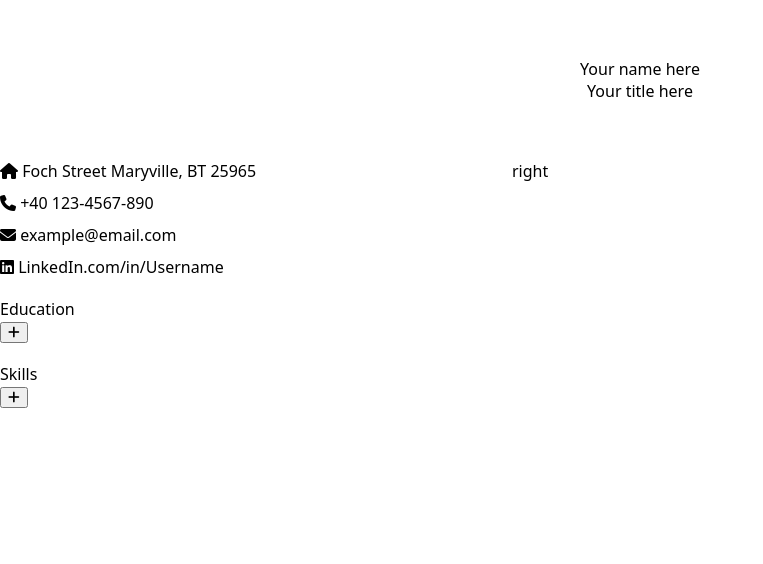
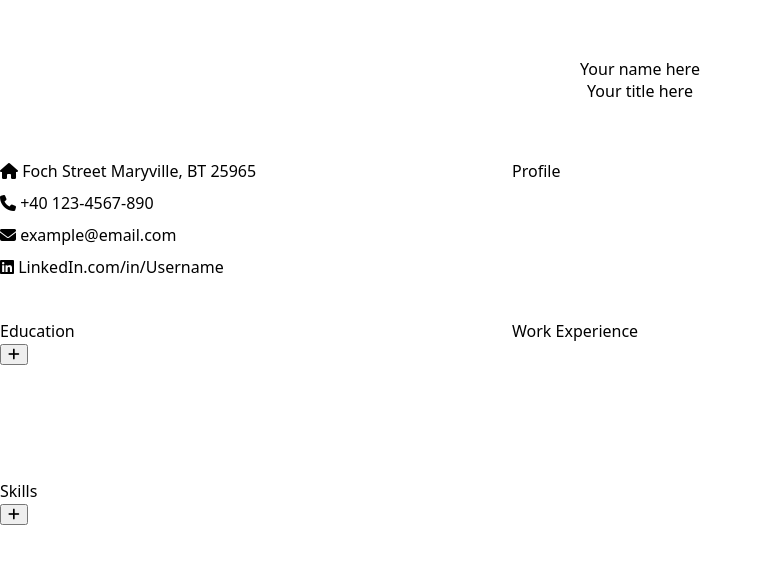
Before and after one commit to alleizon/cv-application, a React (Create React App) app: page / in a window 1280 px wide. Shown: the top 564 px of the page, without its empty margins (0-763 px from the left). Built offline with nearby package versions, Linux system fonts and the light colour scheme.

Commit message:
changed grid layout and added BodyRight components

```diff
--- a/src/App.js
+++ b/src/App.js
@@ -19,7 +19,7 @@ export default class App extends Component {
 const AppS = styled.div`
   display: grid;
   height: 100vh;
-  grid-template-rows: 20% 80%;
+  grid-template-rows: 20% 20% 20% 40%;
   grid-template-columns: 40% 60%;
 `;
 
--- a/src/components/BodyLeft/BodyLeft.js
+++ b/src/components/BodyLeft/BodyLeft.js
@@ -1,4 +1,3 @@
-import styled from "styled-components";
 import { Component } from "react";
 import Contact from "./Contact/Contact";
 import Education from "./Education/Education";
@@ -7,17 +6,11 @@ import Skills from "./Skills/Skills";
 export default class BodyLeft extends Component {
   render() {
     return (
-      <BodyLeftS id="body-left">
+      <>
         <Contact />
         <Education />
         <Skills />
-      </BodyLeftS>
+      </>
     );
   }
 }
-
-const BodyLeftS = styled.div`
-  display: flex;
-  flex-direction: column;
-  gap: 20px;
-`;
--- a/src/components/BodyLeft/Contact/Contact.js
+++ b/src/components/BodyLeft/Contact/Contact.js
@@ -25,4 +25,6 @@ const ContactS = styled.div`
   display: flex;
   flex-direction: column;
   gap: 10px;
+  grid-row: 2 / 3;
+  grid-column: 1 / 2;
 `;
--- a/src/components/BodyLeft/Education/Education.js
+++ b/src/components/BodyLeft/Education/Education.js
@@ -1,4 +1,5 @@
 import { Component, Fragment } from "react";
+import styled from "styled-components";
 import EducationField from "./EducationField";
 import EducationForm from "./EducationForm";
 
@@ -49,7 +50,7 @@ export default class Education extends Component {
 
   render() {
     return (
-      <div>
+      <DivS id="education">
         <h1>Education</h1>
         {this.state.entries.map((item) => (
           <Fragment key={item.id}>{item.component}</Fragment>
@@ -64,7 +65,12 @@ export default class Education extends Component {
             <i className="fa-solid fa-plus"></i>
           </button>
         )}
-      </div>
+      </DivS>
     );
   }
 }
+
+const DivS = styled.div`
+  grid-row: 3 / 4;
+  grid-column: 1 / 2;
+`;
--- a/src/components/BodyLeft/Skills/Skills.js
+++ b/src/components/BodyLeft/Skills/Skills.js
@@ -66,7 +66,7 @@ export default class Skills extends Component {
 
   render() {
     return (
-      <DivS>
+      <DivS id="skills">
         <h1>Skills</h1>
         <ul>
           {this.state.skills.map((skill) => (
@@ -95,4 +95,7 @@ export default class Skills extends Component {
   }
 }
 
-const DivS = styled.div``;
+const DivS = styled.div`
+  grid-row: 4 / 5;
+  grid-column: 1 / 2;
+`;
--- a/src/components/BodyRight/BodyRight.js
+++ b/src/components/BodyRight/BodyRight.js
@@ -1,7 +1,14 @@
 import { Component } from "react";
+import Profile from "./Profile/Profile";
+import Work from "./Work/Work";
 
 export default class BodyRight extends Component {
   render() {
-    return <div id="body-right">right</div>;
+    return (
+      <>
+        <Profile />
+        <Work />
+      </>
+    );
   }
 }
--- /dev/null
+++ b/src/components/BodyRight/Profile/Profile.js
@@ -0,0 +1,22 @@
+import { Component } from "react";
+import styled from "styled-components";
+
+export default class Profile extends Component {
+  constructor() {
+    super();
+    this.state = {};
+  }
+
+  render() {
+    return (
+      <DivS id="profile">
+        <h1>Profile</h1>
+      </DivS>
+    );
+  }
+}
+
+const DivS = styled.div`
+  grid-row: 2 / 3;
+  grid-column: 2 / 3;
+`;
--- /dev/null
+++ b/src/components/BodyRight/Work/Work.js
@@ -0,0 +1,22 @@
+import { Component } from "react";
+import styled from "styled-components";
+
+export default class Work extends Component {
+  constructor() {
+    super();
+    this.state = {};
+  }
+
+  render() {
+    return (
+      <DivS id="work">
+        <h1>Work Experience</h1>
+      </DivS>
+    );
+  }
+}
+
+const DivS = styled.div`
+  grid-row: 3 / 5;
+  grid-column: 2 / 3;
+`;
```
